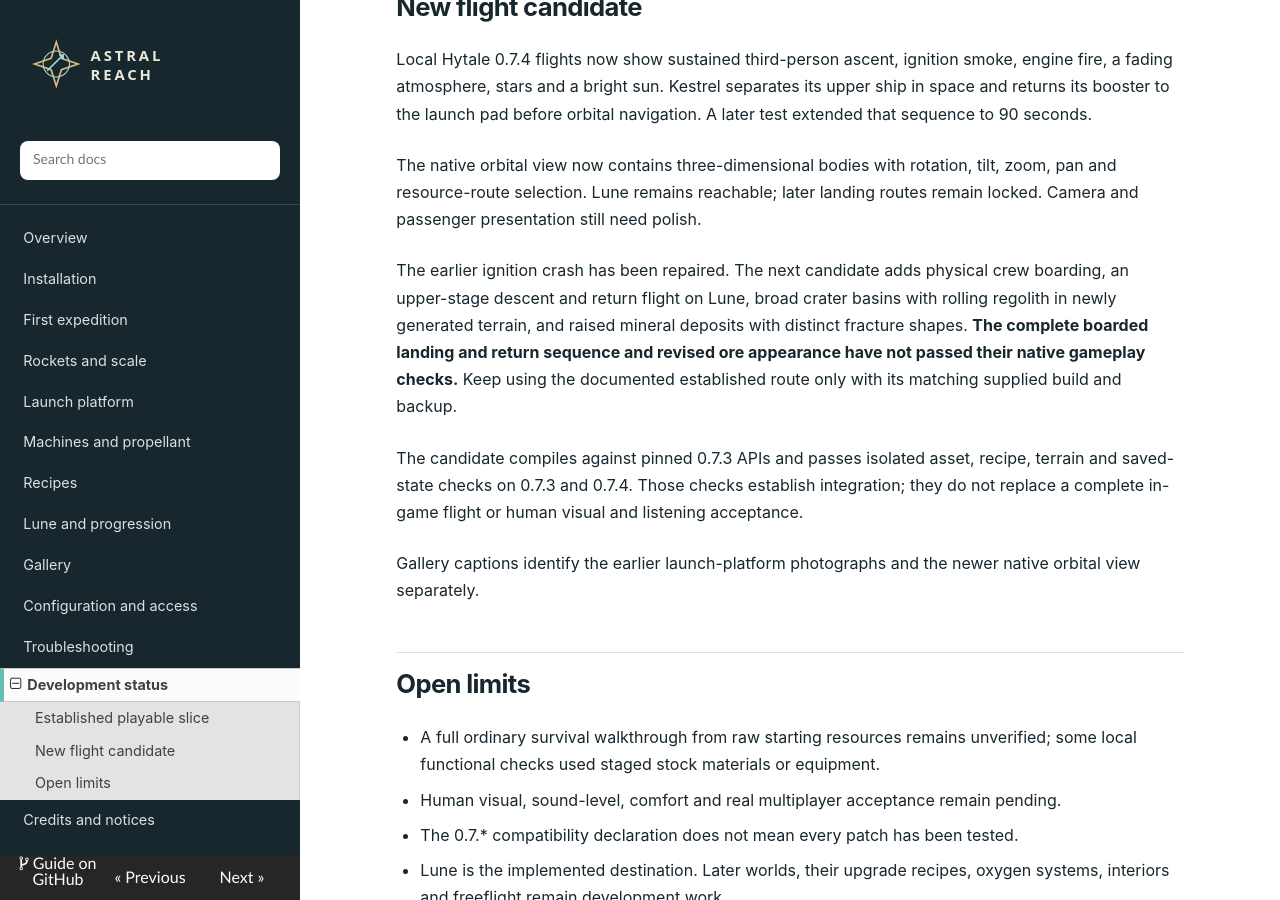
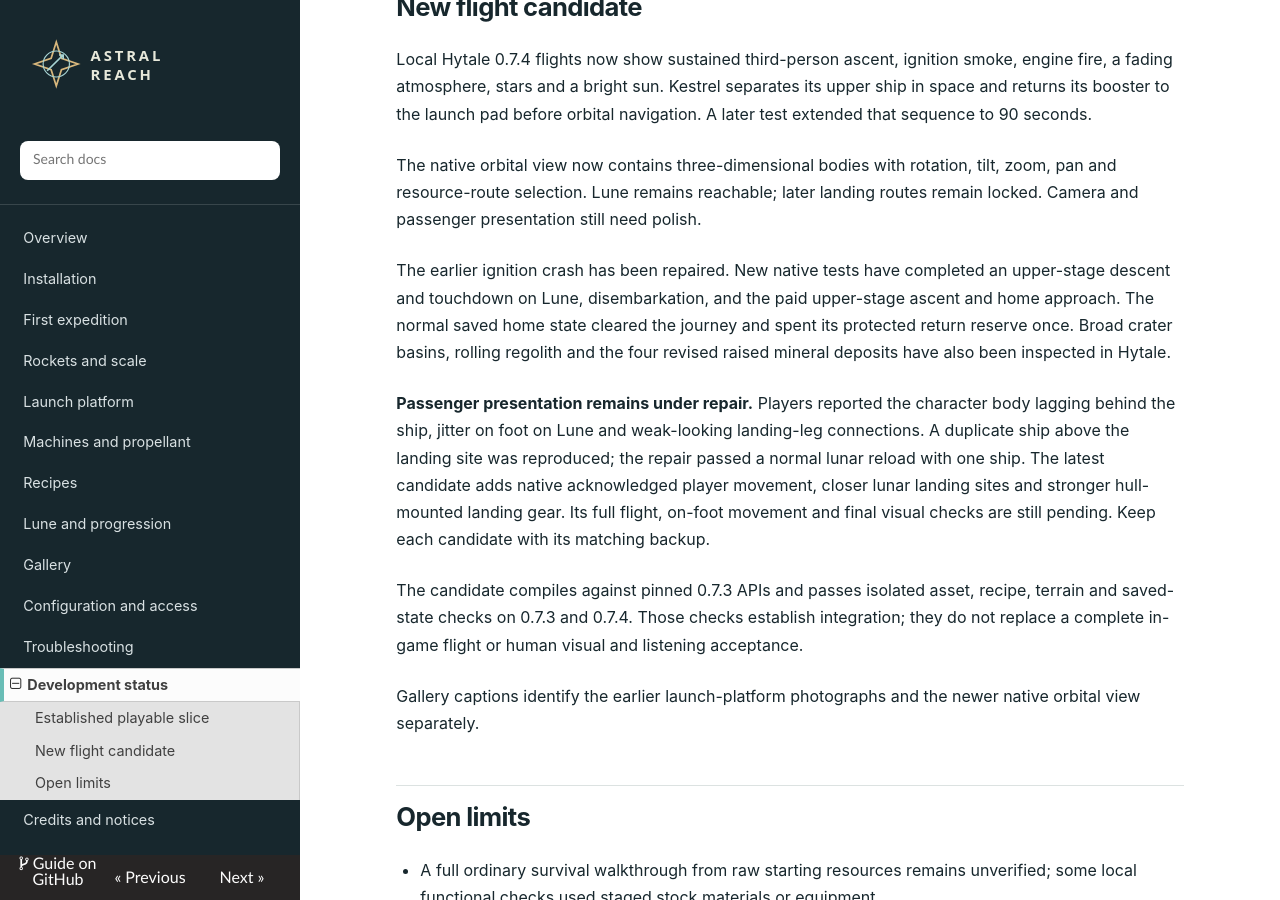
Before and after one commit to jkswoods/astral-reach, an MkDocs documentation site: the page built from docs/status.md, in a window 1280 px wide and 900 px high, scrolled down 679 px. Built offline with MkDocs 1.6.1, drawn with Linux system fonts in a browser that asks for light colours.

Commit message:
Document lunar touchdown and remaining passenger motion repairs

```diff
--- a/docs/status.md
+++ b/docs/status.md
@@ -14,7 +14,9 @@ Local Hytale 0.7.4 flights now show sustained third-person ascent, ignition smok
 
 The native orbital view now contains three-dimensional bodies with rotation, tilt, zoom, pan and resource-route selection. Lune remains reachable; later landing routes remain locked. Camera and passenger presentation still need polish.
 
-The earlier ignition crash has been repaired. The next candidate adds physical crew boarding, an upper-stage descent and return flight on Lune, broad crater basins with rolling regolith in newly generated terrain, and raised mineral deposits with distinct fracture shapes. **The complete boarded landing and return sequence and revised ore appearance have not passed their native gameplay checks.** Keep using the documented established route only with its matching supplied build and backup.
+The earlier ignition crash has been repaired. New native tests have completed an upper-stage descent and touchdown on Lune, disembarkation, and the paid upper-stage ascent and home approach. The normal saved home state cleared the journey and spent its protected return reserve once. Broad crater basins, rolling regolith and the four revised raised mineral deposits have also been inspected in Hytale.
+
+**Passenger presentation remains under repair.** Players reported the character body lagging behind the ship, jitter on foot on Lune and weak-looking landing-leg connections. A duplicate ship above the landing site was reproduced; the repair passed a normal lunar reload with one ship. The latest candidate adds native acknowledged player movement, closer lunar landing sites and stronger hull-mounted landing gear. Its full flight, on-foot movement and final visual checks are still pending. Keep each candidate with its matching backup.
 
 The candidate compiles against pinned 0.7.3 APIs and passes isolated asset, recipe, terrain and saved-state checks on 0.7.3 and 0.7.4. Those checks establish integration; they do not replace a complete in-game flight or human visual and listening acceptance.
 
```
Also changed, not shown: docs/gallery.md (+1 -1 lines).
